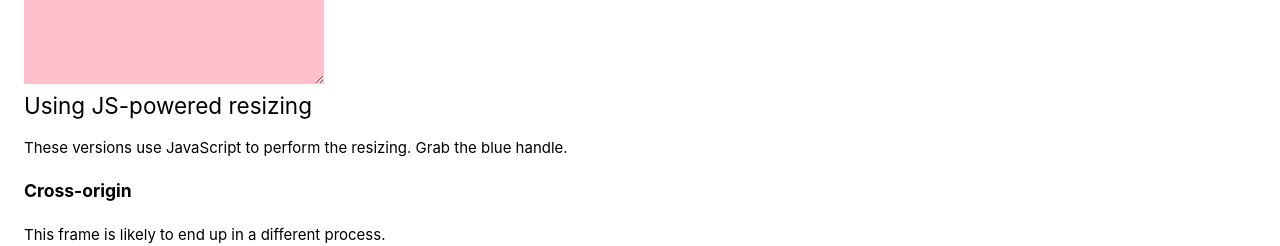
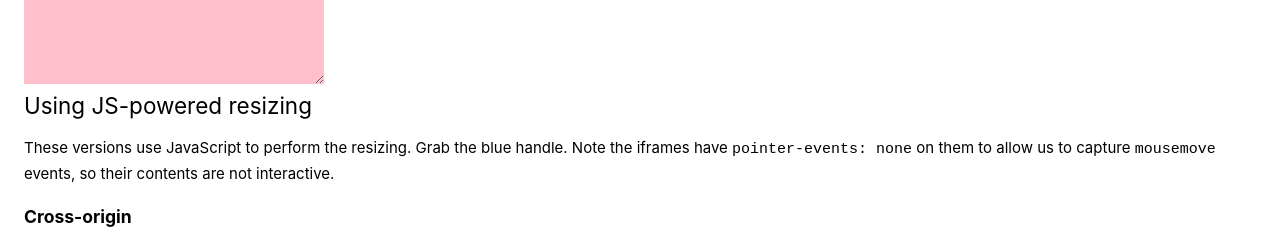
Before and after one commit to domenic/origin-agent-cluster-demo.dev, a plain HTML site: page resizing.html in a window 1280 px wide. Shown: the part 960-1206 px from the top of the page. Drawn offline with Linux system fonts and the light colour scheme.

Commit message:
Use pointer-events: none for JS resizing
https://stackoverflow.com/a/11865037/3191

```diff
--- a/resizing.html
+++ b/resizing.html
@@ -25,6 +25,10 @@
   .resizable-container.manual {
     position: relative;
   }
+  .resizable-container.manual > iframe {
+    pointer-events: none;
+  }
+
   .resizable-container.manual > .grabber {
     width: 10px;
     height: 10px;
@@ -66,7 +70,7 @@
 
   <h2>Using JS-powered resizing</h2>
 
-  <p>These versions use JavaScript to perform the resizing. Grab the blue handle.</p>
+  <p>These versions use JavaScript to perform the resizing. Grab the blue handle. Note the iframes have <code>pointer-events: none</code> on them to allow us to capture <code>mousemove</code> events, so their contents are not interactive.</p>
 
   <h3>Cross-origin</h3>
 
```
